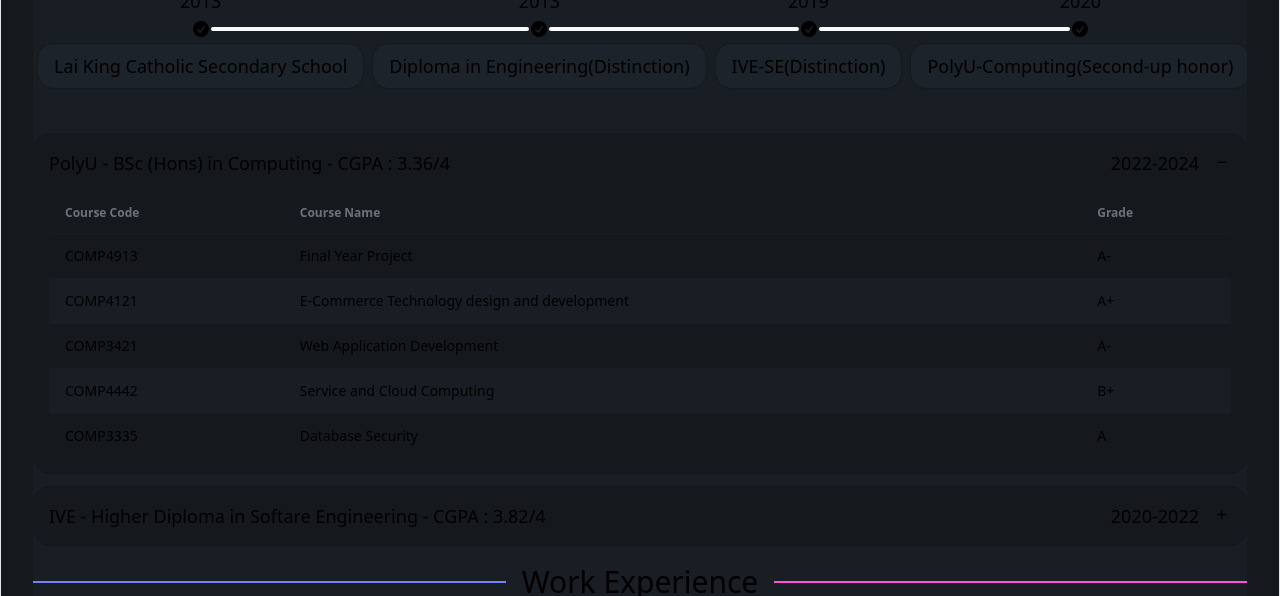
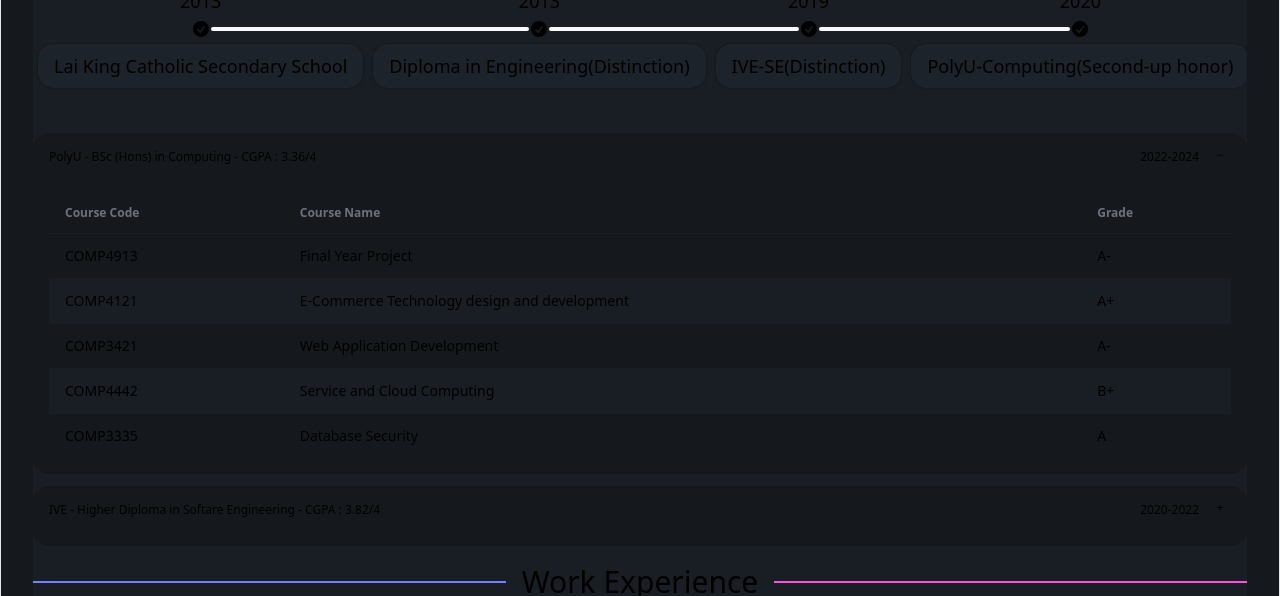
Before and after one commit to chunyinng078/personal-page, a React (Vite) app in the folder vite-project/: page / in a window 1280 px wide. Shown: the part 940-1536 px from the top of the page. Built offline with nearby package versions, Linux system fonts and the light colour scheme.

Commit message:
Update Education.tsx

```diff
--- a/vite-project/src/component/Education.tsx
+++ b/vite-project/src/component/Education.tsx
@@ -18,7 +18,7 @@ export const Education = () => {
       <div>
         <div className="collapse collapse-plus my-3 bg-base-300">
           <input type="radio" name="my-accordion-3" defaultChecked />
-          <div className="collapse-title flex justify-between text-sm font-medium md:text-xl">
+          <div className="collapse-title flex justify-between text-xs font-medium sm:text-sm md:text-xl">
             <span>PolyU - BSc (Hons) in Computing - CGPA : 3.36/4</span>
             <span>2022-2024</span>
           </div>
@@ -47,7 +47,7 @@ export const Education = () => {
 
         <div className="collapse collapse-plus mb-3 bg-base-300">
           <input type="radio" name="my-accordion-3" />
-          <div className="collapse-title flex justify-between text-sm font-medium md:text-xl">
+          <div className="collapse-title flex justify-between text-xs font-medium sm:text-sm md:text-xl">
             <span>
               IVE - Higher Diploma in Softare Engineering - CGPA : 3.82/4
             </span>
```
